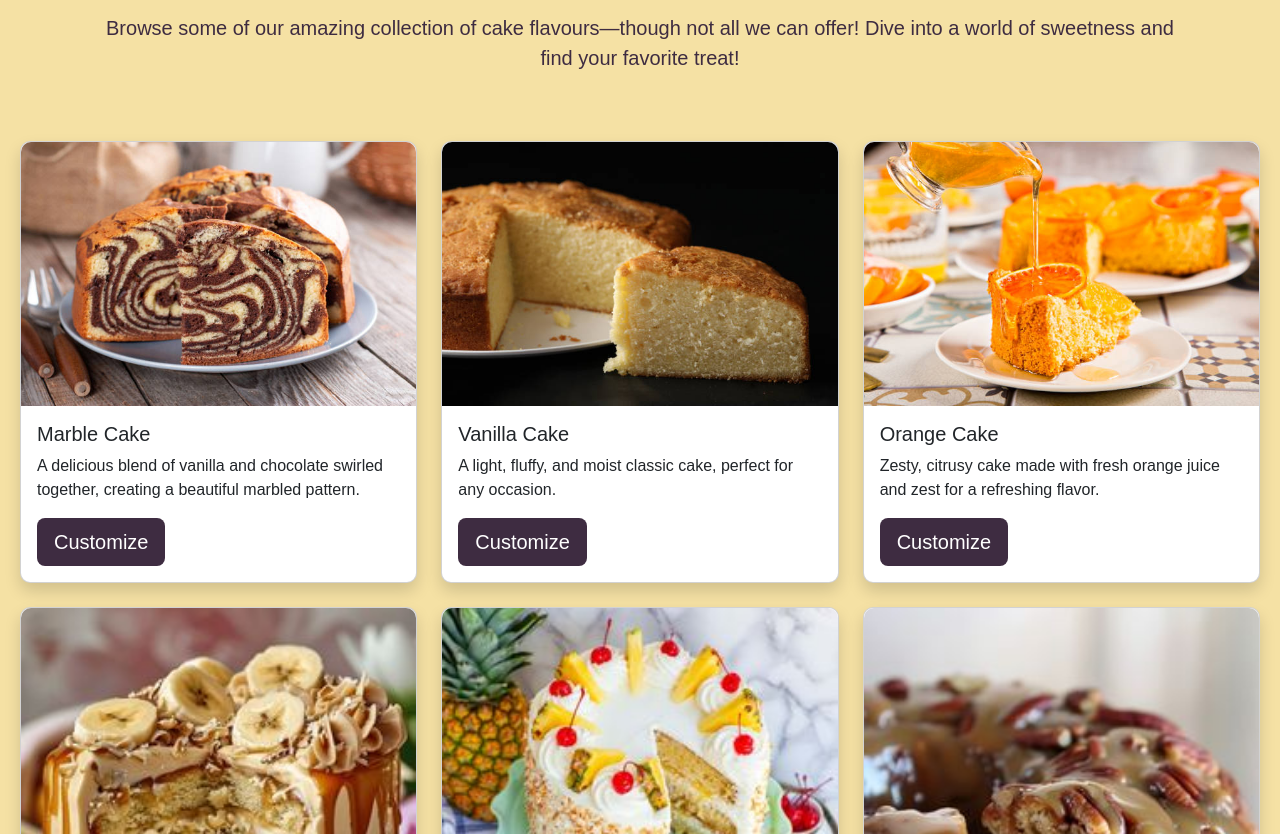
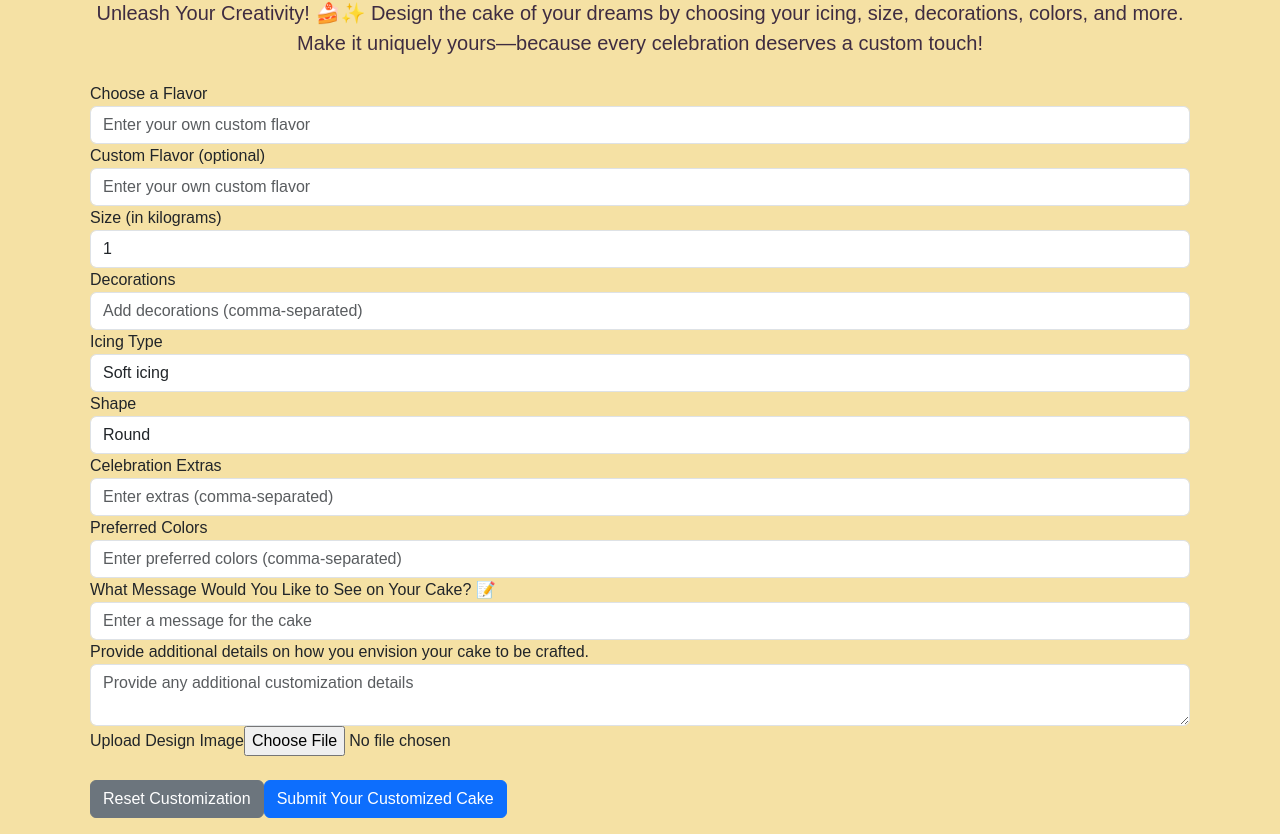
Before and after one commit to Cephas-Muhia/Webstack---Portfolio-Project, a React app in the folder creme-de-cake-app/creme-de-cake-frontend/: page /customize in a window 1280 px wide. Shown: the part 226-1060 px from the top of the page. Built offline with nearby package versions, Linux system fonts and the light colour scheme.

Commit message:
Full intergration of Catalogue.js frontend and backend using axios

```diff
--- a/creme-de-cake-app/creme-de-cake-frontend/src/pages/Catalogue.js
+++ b/creme-de-cake-app/creme-de-cake-frontend/src/pages/Catalogue.js
@@ -1,9 +1,12 @@
 import React from 'react';
-import { Link } from 'react-router-dom';
+import { Link, useNavigate } from 'react-router-dom'; // Use useNavigate for navigation
 import 'bootstrap/dist/css/bootstrap.min.css';
+import axios from 'axios'; // Import Axios
 
 function Catalogue() {
-  const cakes = [
+  const navigate = useNavigate(); // Initialize navigation hook
+
+const cakes = [
     { id: 1, name: 'Marble Cake', description: 'A delicious blend of vanilla and chocolate swirled together, creating a beautiful marbled pattern.', imgUrl: '/images/marble-cake.jpg' },
     { id: 2, name: 'Vanilla Cake', description: 'A light, fluffy, and moist classic cake, perfect for any occasion.', imgUrl: '/images/vanilla-cake.jpg' },
     { id: 3, name: 'Orange Cake', description: 'Zesty, citrusy cake made with fresh orange juice and zest for a refreshing flavor.', imgUrl: '/images/orange-cake.jpg' },
@@ -30,6 +33,32 @@ function Catalogue() {
     { id: 24, name: 'Strawberry Cake', description: 'A sweet and fruity cake made with fresh strawberries, perfect for summer celebrations.', imgUrl: '/images/strawberry-cake.jpg' },
   ];
 
+  const handleCustomizeClick = async (cakeId, flavor) => {
+    try {
+      // Create a new order in the backend using Axios
+      const response = await axios.post('http://localhost:5000/api/orders', {
+        flavor, // Send the flavor to the backend
+        user: 'user_id', // Replace this with the actual user's ID from authentication
+      });
+
+      const orderData = response.data;
+
+      // Prompt to save the flavor as preferredCakeFlavors
+      const savePreferred = window.confirm(`Do you want to save ${flavor} as a preferred flavor?`);
+      if (savePreferred) {
+        await axios.post('http://localhost:5000/api/users/preferred-flavors', {
+          flavor,
+          user: 'user_id', // Replace with actual user ID
+        });
+      }
+
+      // Redirect to the Customize page with the newly created order ID
+      navigate(`/customize/${orderData.order._id}`);
+    } catch (error) {
+      console.error('Error creating order:', error);
+    }
+  };
+
   return (
     <div
       className="d-flex flex-column justify-content-center align-items-center"
@@ -54,21 +83,21 @@ function Catalogue() {
           <div className="col-md-4 mb-4" key={cake.id}>
             <div className="card shadow" style={{ borderRadius: '10px' }}>
               <img
-                src={cake.imgUrl} // Directly use the relative path to public folder
+                src={cake.imgUrl}
                 className="card-img-top"
                 alt={cake.name}
                 style={{ borderRadius: '10px 10px 0 0' }}
               />
               <div className="card-body">
-                <h5 className="card-title">{cake.flavour}</h5>
+                <h5 className="card-title">{cake.name}</h5>
                 <p className="card-text">{cake.description}</p>
-                <Link
-                  to={`/customize/${cake.id}`}
+                <button
                   className="btn btn-lg"
                   style={{ backgroundColor: '#3e2c41', color: 'white' }}
+                  onClick={() => handleCustomizeClick(cake.id, cake.name)} // Pass cake details
                 >
                   Customize
-                </Link>
+                </button>
               </div>
             </div>
           </div>
--- a/creme-de-cake-app/creme-de-cake-frontend/src/pages/Customize.js
+++ b/creme-de-cake-app/creme-de-cake-frontend/src/pages/Customize.js
@@ -1,110 +1,242 @@
-import React from 'react';
-import { Link, useNavigate } from 'react-router-dom'; // Use useNavigate for navigation
-import 'bootstrap/dist/css/bootstrap.min.css';
+import React, { useState } from 'react';
+import { useParams, useNavigate } from 'react-router-dom';
 import axios from 'axios'; // Import Axios
 
-function Catalogue() {
+function Customize() {
+  const { orderId } = useParams(); // Get order ID from URL params
   const navigate = useNavigate(); // Initialize navigation hook
 
-const cakes = [
-    { id: 1, name: 'Marble Cake', description: 'A delicious blend of vanilla and chocolate swirled together, creating a beautiful marbled pattern.', imgUrl: '/images/marble-cake.jpg' },
-    { id: 2, name: 'Vanilla Cake', description: 'A light, fluffy, and moist classic cake, perfect for any occasion.', imgUrl: '/images/vanilla-cake.jpg' },
-    { id: 3, name: 'Orange Cake', description: 'Zesty, citrusy cake made with fresh orange juice and zest for a refreshing flavor.', imgUrl: '/images/orange-cake.jpg' },
-    { id: 4, name: 'Banana Cake', description: 'A moist and soft cake made with ripe bananas and topped with creamy frosting.', imgUrl: '/images/banana-cake.jpg' },
-    { id: 5, name: 'Pinacolada Cake', description: 'Tropical cake made with pineapple and coconut, delivering a refreshing taste.', imgUrl: '/images/pinacolada-cake.jpg' },
-    { id: 6, name: 'Fruit Cake', description: 'A rich, dense cake loaded with dried fruits and nuts, often soaked in brandy or rum.', imgUrl: '/images/fruit-cake.jpg' },
-    { id: 7, name: 'Lemon Cake', description: 'Tangy and refreshing cake infused with lemon juice and zest.', imgUrl: '/images/lemon-cake.jpg' },
-    { id: 8, name: 'Red Velvet', description: 'Velvety smooth red cake with cream cheese frosting.', imgUrl: '/images/red-velvet.jpg' },
-    { id: 9, name: 'Chocolate Cake', description: 'Rich, moist chocolate cake made with cocoa or melted chocolate.', imgUrl: '/images/chocolate-cake.jpg' },
-    { id: 10, name: 'Black Forest Cake', description: 'Layers of chocolate sponge, whipped cream, and cherries, topped with chocolate shavings.', imgUrl: '/images/black-forest-cake.jpg' },
-    { id: 11, name: 'White Forest Cake', description: 'A white chocolate version of the Black Forest, with cream and fruit fillings.', imgUrl: '/images/white-forest-cake.jpg' },
-    { id: 12, name: 'Eggless Cake', description: 'A soft and dense cake made without eggs, suitable for vegetarians or those with egg allergies.', imgUrl: '/images/eggless-cake.jpg' },
-    { id: 13, name: 'Pineapple Cake', description: 'A sweet, moist cake made with fresh pineapple, perfect for tropical dessert lovers.', imgUrl: '/images/pineapple-cake.jpg' },
-    { id: 14, name: 'Blueberry Cake', description: 'A moist cake filled with fresh or frozen blueberries, often paired with a light cream glaze.', imgUrl: '/images/blueberry-cake.jpg' },
-    { id: 15, name: 'Coffee Cake', description: 'A flavorful cake infused with deep coffee flavor, often topped with cinnamon and nuts.', imgUrl: '/images/coffee-cake.jpg' },
-    { id: 16, name: 'Cheesecake', description: 'A rich, creamy dessert made with cream cheese and a graham cracker crust, perfect for indulgence.', imgUrl: '/images/cheesecake.jpg' },
-    { id: 17, name: 'Carrot Cake', description: 'A spiced cake made with grated carrots, walnuts, and topped with cream cheese frosting.', imgUrl: '/images/carrot-cake.jpg' },
-    { id: 18, name: 'Coconut Cake', description: 'A fluffy and moist cake with a coconut flavor, topped with shredded coconut for texture.', imgUrl: '/images/coconut-cake.jpg' },
-    { id: 19, name: 'Fudge Cake', description: 'A dense and rich chocolate cake with a gooey fudge center, ideal for chocolate lovers.', imgUrl: '/images/fudge-cake.jpg' },
-    { id: 20, name: 'Mint Cake', description: 'A refreshing cake flavored with mint, often paired with chocolate for a cool, delicious treat.', imgUrl: '/images/mint-cake.jpg' },
-    { id: 21, name: 'Chocolate Chip Cake', description: 'A soft and fluffy cake loaded with chocolate chips, offering bursts of melted chocolate with every bite.', imgUrl: '/images/chocolate-chip-cake.jpg' },
-    { id: 22, name: 'Royal Velvet Cake', description: 'An elegant variation of the classic red velvet, richer in flavor with sophisticated frosting and decoration.', imgUrl: '/images/royal-velvet-cake.jpg' },
-    { id: 23, name: 'Amarula Cake', description: 'A moist cake flavored with Amarula cream liqueur, perfect for a boozy dessert experience.', imgUrl: '/images/amarula-cake.jpg' },
-    { id: 24, name: 'Strawberry Cake', description: 'A sweet and fruity cake made with fresh strawberries, perfect for summer celebrations.', imgUrl: '/images/strawberry-cake.jpg' },
-  ];
-
-  const handleCustomizeClick = async (cakeId, flavor) => {
-    try {
-      // Create a new order in the backend using Axios
-      const response = await axios.post('http://localhost:5000/api/orders', {
-        flavor, // Send the flavor to the backend
-        user: 'user_id', // Replace this with the actual user's ID from authentication
+  // Form state to handle customization inputs
+  const [formData, setFormData] = useState({
+    flavor: '',
+    customFlavor: '',
+    sizeInKgs: 1, // Default to 1 kg
+    decorations: [],
+    icingType: 'Soft icing',
+    shape: 'Round',
+    CelebrationExtras: [],
+    message: '',
+    AdditionalDescription: '',
+    preferredColors: [],
+    designImage: ''
   });
 
-      const orderData = response.data;
+  // Handle input change for form fields
+  const handleChange = (e) => {
+    const { name, value } = e.target;
+    setFormData({
+      ...formData,
+      [name]: value,
+    });
+  };
 
-      // Prompt to save the flavor as preferredCakeFlavors
-      const savePreferred = window.confirm(`Do you want to save ${flavor} as a preferred flavor?`);
-      if (savePreferred) {
-        await axios.post('http://localhost:5000/api/users/preferred-flavors', {
-          flavor,
-          user: 'user_id', // Replace with actual user ID
+  // Handle file upload for the cake design image
+  const handleFileUpload = async (e) => {
+    const file = e.target.files[0];
+    const formData = new FormData();
+    formData.append('designImage', file);
+
+    try {
+      const response = await axios.post('http://localhost:5000/api/uploads', formData, {
+        headers: {
+          'Content-Type': 'multipart/form-data',
+        },
       });
-      }
-
-      // Redirect to the Customize page with the newly created order ID
-      navigate(`/customize/${orderData.order._id}`);
+      setFormData({
+        ...formData,
+        designImage: response.data.filePath, // Save file path to state
+      });
     } catch (error) {
-      console.error('Error creating order:', error);
+      console.error('Error uploading file:', error);
     }
   };
 
+  // Submit the customization to the backend
+  const handleSubmit = async () => {
+    try {
+      await axios.post(`http://localhost:5000/api/customizations`, {
+        cakeId: orderId, // Reference to the order or cake ID
+        ...formData, // Spread form data to include all fields
+      });
+      navigate(`/cart/${orderId}`); // Redirect to Cart page with order ID
+    } catch (error) {
+      console.error('Error submitting customization:', error);
+    }
+  };
+
+  // Reset the form fields
+  const handleReset = () => {
+    setFormData({
+      flavor: '',
+      customFlavor: '',
+      sizeInKgs: 1,
+      decorations: [],
+      icingType: 'Soft icing',
+      shape: 'Round',
+      CelebrationExtras: [],
+      message: '',
+      AdditionalDescription: '',
+      preferredColors: [],
+      designImage: ''
+    });
+  };
+
    return (
-    <div
-      className="d-flex flex-column justify-content-center align-items-center"
-      style={{
-        backgroundColor: '#f5e1a4', // Global background color
-        minHeight: '100vh', // Full height for the page
-        color: '#3e2c41', // Dark brown color for text
-        padding: '20px',
-      }}
-    >
-      <div className="container text-center">
-        {/* Title and description */}
-        <h1 className="display-4 font-weight-bold mb-3">Flavour Wonderland</h1>
-        <p className="lead mb-4">
-          Browse some of our amazing collection of cake flavours—though not all we can offer! Dive into a world of sweetness and find your favorite treat!
-        </p>
+    <div className="container" style={{ backgroundColor: '#f5e1a4', minHeight: '100vh' }}>
+      <h1 className="text-center" style={{ color: '#3e2c41', marginTop: '2rem' }}>Customize Your Cake</h1>
+      <p className="text-center lead mb-4" style={{ color: '#3e2c41' }}>Unleash Your Creativity! 🍰✨ Design the cake of your dreams by choosing your icing, size, decorations, colors, and more. Make it uniquely yours—because every celebration deserves a custom touch!</p>
+
+
+      {/* Flavor selection */}
+      <div className="form-group">
+        <label>Choose a Flavor</label>
+        <input
+          type="text"
+          name="flavor"
+          value={formData.flavor}
+          onChange={handleChange}
+          className="form-control"
+          placeholder="Enter your own custom flavor"
+        />
       </div>
 
-      {/* Cakes Grid */}
-      <div className="row mt-4">
-        {cakes.map((cake) => (
-          <div className="col-md-4 mb-4" key={cake.id}>
-            <div className="card shadow" style={{ borderRadius: '10px' }}>
-              <img
-                src={cake.imgUrl}
-                className="card-img-top"
-                alt={cake.name}
-                style={{ borderRadius: '10px 10px 0 0' }}
+      {/* Custom flavor input */}
+      <div className="form-group">
+        <label>Custom Flavor (optional)</label>
+        <input
+          type="text"
+          name="customFlavor"
+          value={formData.customFlavor}
+          onChange={handleChange}
+          className="form-control"
+          placeholder="Enter your own custom flavor"
         />
-              <div className="card-body">
-                <h5 className="card-title">{cake.name}</h5>
-                <p className="card-text">{cake.description}</p>
-                <button
-                  className="btn btn-lg"
-                  style={{ backgroundColor: '#3e2c41', color: 'white' }}
-                  onClick={() => handleCustomizeClick(cake.id, cake.name)} // Pass cake details
+      </div>
+
+      {/* Cake size */}
+      <div className="form-group">
+        <label>Size (in kilograms)</label>
+        <input
+          type="number"
+          name="sizeInKgs"
+          value={formData.sizeInKgs}
+          onChange={handleChange}
+          className="form-control"
+          min="1"
+        />
+      </div>
+
+      {/* Decorations */}
+      <div className="form-group">
+        <label>Decorations</label>
+        <input
+          type="text"
+          name="decorations"
+          value={formData.decorations}
+          onChange={handleChange}
+          className="form-control"
+          placeholder="Add decorations (comma-separated)"
+        />
+      </div>
+
+      {/* Icing type */}
+      <div className="form-group">
+        <label>Icing Type</label>
+        <select
+          name="icingType"
+          value={formData.icingType}
+          onChange={handleChange}
+          className="form-control"
         >
-                  Customize
-                </button>
+          <option value="Hard icing">Hard icing</option>
+          <option value="Soft icing">Soft icing</option>
+          <option value="Fresh cream">Fresh cream</option>
+        </select>
       </div>
+
+      {/* Cake shape */}
+      <div className="form-group">
+        <label>Shape</label>
+        <select
+          name="shape"
+          value={formData.shape}
+          onChange={handleChange}
+          className="form-control"
+        >
+          <option value="Square">Square</option>
+          <option value="Round">Round</option>
+          <option value="Stacked">Stacked</option>
+          <option value="HeartShape">Heart Shape</option>
+        </select>
       </div>
+
+      {/* Celebration extras */}
+      <div className="form-group">
+        <label>Celebration Extras</label>
+        <input
+          type="text"
+          name="CelebrationExtras"
+          value={formData.CelebrationExtras}
+          onChange={handleChange}
+          className="form-control"
+          placeholder="Enter extras (comma-separated)"
+        />
       </div>
-        ))}
+
+{/* Preferred colors */}
+        <div className="form-group">
+         <label>Preferred Colors</label>
+         <input
+           type="text"
+            name="preferredColors"
+            value={formData.preferredColors}
+           onChange={handleChange}
+           className="form-control"
+           placeholder="Enter preferred colors (comma-separated)"
+         />
+       </div>
+
+
+      {/* Custom message */}
+      <div className="form-group">
+        <label>What Message Would You Like to See on Your Cake? 📝</label>
+        <input
+          type="text"
+          name="message"
+          value={formData.message}
+          onChange={handleChange}
+          className="form-control"
+          placeholder="Enter a message for the cake"
+        />
+      </div>
+
+      {/* Additional description */}
+      <div className="form-group">
+        <label>Provide additional details on how you envision your cake to be crafted.</label>
+        <textarea
+          name="AdditionalDescription"
+          value={formData.AdditionalDescription}
+          onChange={handleChange}
+          className="form-control"
+          placeholder="Provide any additional customization details"
+        ></textarea>
+      </div>
+
+
+
+      {/* Upload design image */}
+      <div className="form-group">
+        <label>Upload Design Image</label>
+        <input type="file" name="designImage" onChange={handleFileUpload} className="form-control-file" />
+      </div>
+
+      {/* Buttons for reset and submit */}
+      <div className="mt-4">
+        <button onClick={handleReset} className="btn btn-secondary mr-3">Reset Customization</button>
+        <button onClick={handleSubmit} className="btn btn-primary">Submit Your Customized Cake</button>
       </div>
     </div>
   );
 }
 
-export default Catalogue;
+export default Customize;
```
Lines whose indentation alone changed are shown as unchanged.
